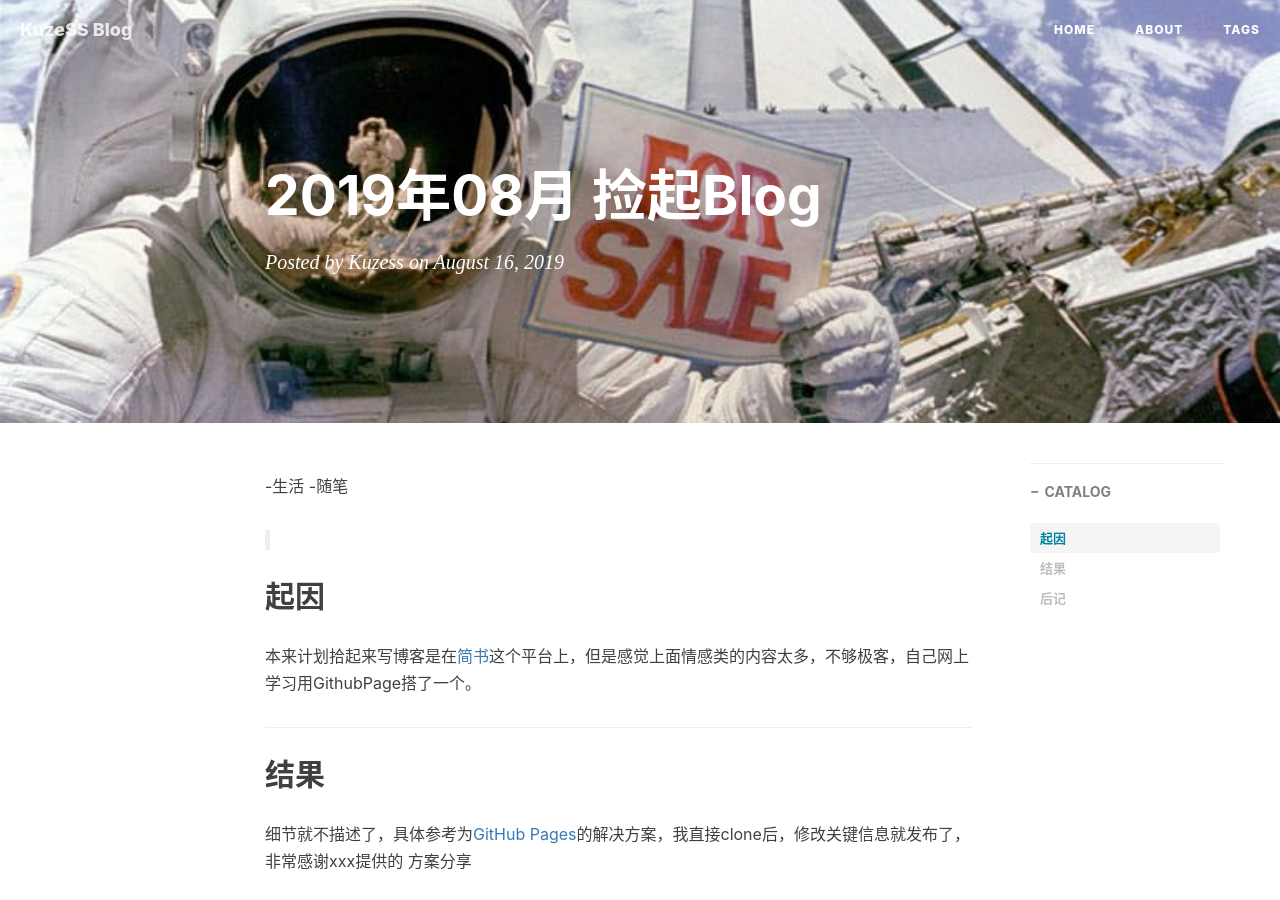
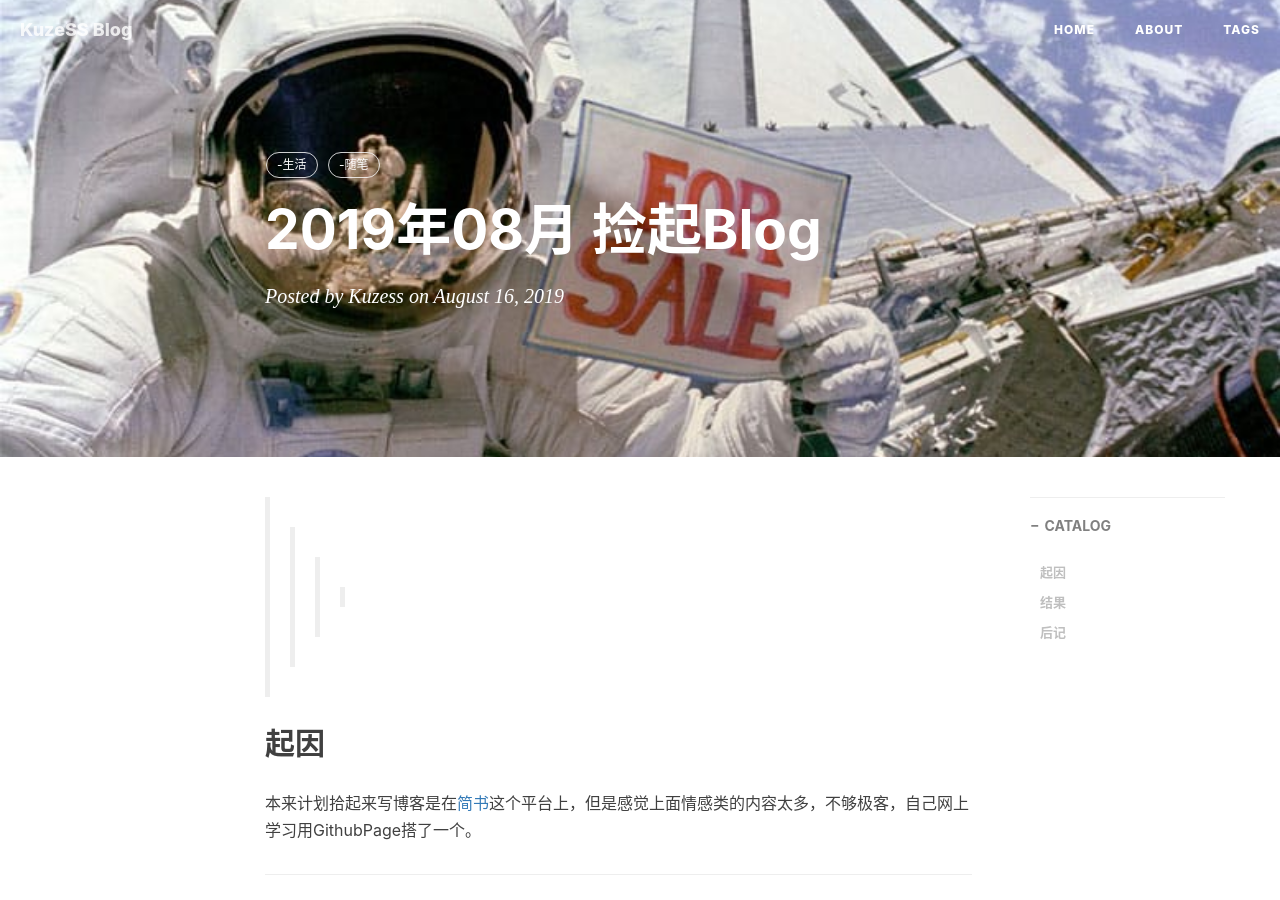
Before and after one commit to zhengyi70/kuzess.github.io, a Jekyll site: the page built from _posts/2019-08-16-捡起Blog.md, in a window 1280 px wide and 900 px high. Built offline with Jekyll 4.4.1, drawn with Linux system fonts in a browser that asks for light colours; nearby versions of some CDN libraries; comment, search, counter and statistics services are not loaded.

```diff
--- a/_posts/2019-08-16-捡起Blog.md
+++ b/_posts/2019-08-16-捡起Blog.md
@@ -7,10 +7,10 @@ author:     Kuzess
 header-img: img/post-sample-image.jpg
 catalog: true
 tags:
+    -生活
+    -随笔
 ---
-  -生活
-  -随笔
->
+> >>>
 
 
 ## 起因
```
